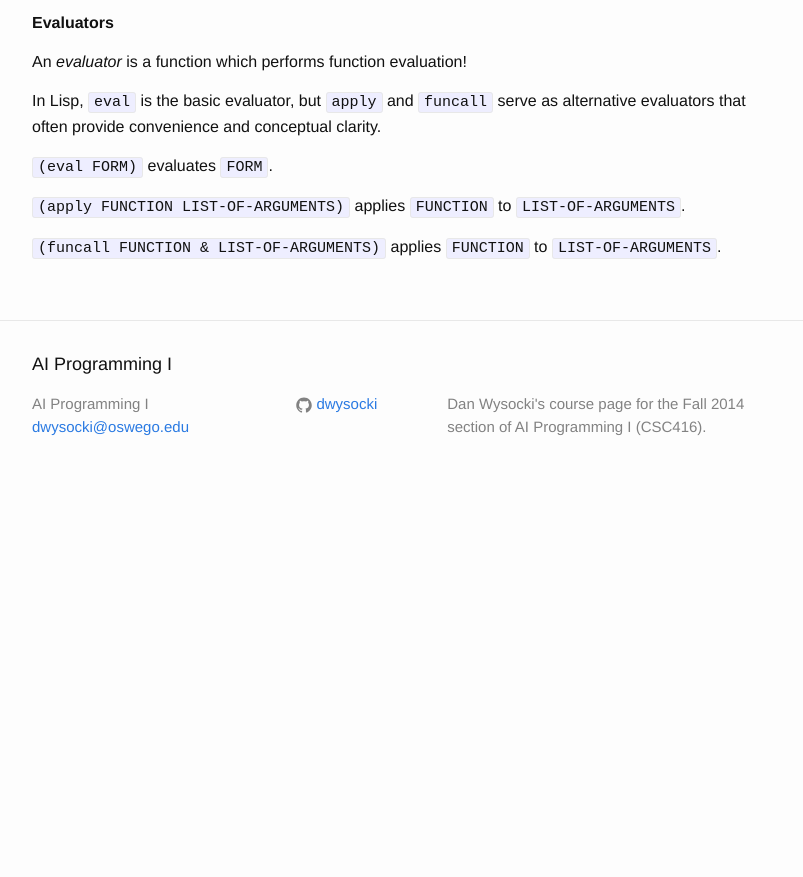
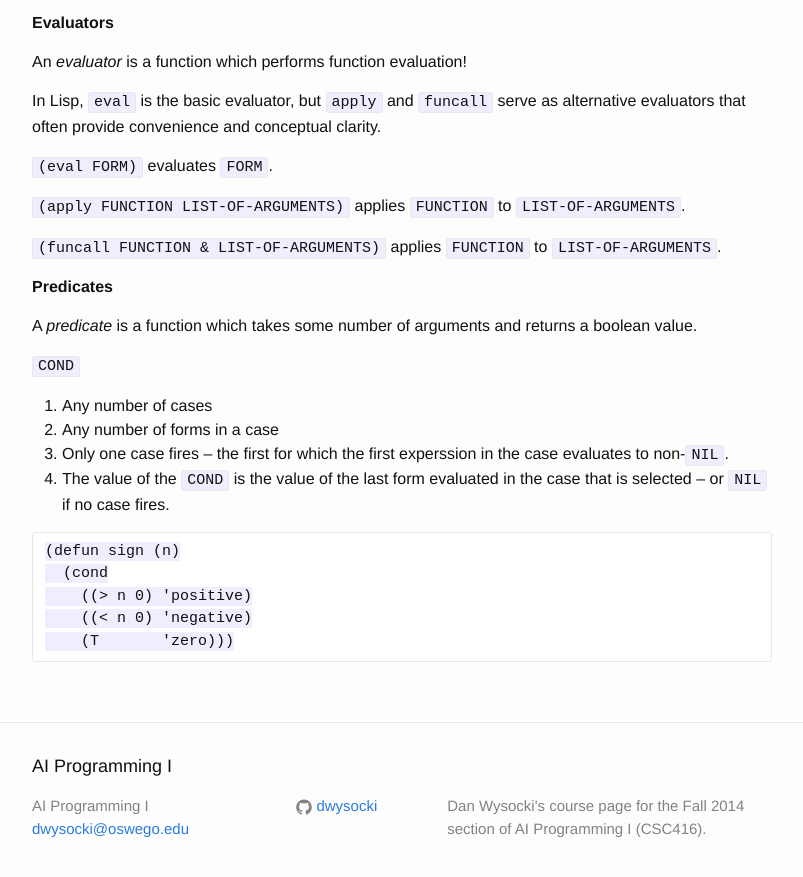
Before and after one commit to dwysocki/ai-programming1, a Jekyll site: the page built from notes.md, in a window 1280 px wide and 900 px high, scrolled down 4146 px. Shown: the top 877 px of the window, without its empty margins (238-1041 px from the left). Built offline with Jekyll 4.4.1, drawn with Linux system fonts in a browser that asks for light colours; before the commit the page ends 4644 px from its top, so only the background shows below that.

Commit message:
Class notes

````diff
--- a/notes.md
+++ b/notes.md
@@ -224,3 +224,26 @@ alternative evaluators that often provide convenience and conceptual clarity.
 
 `(funcall FUNCTION & LIST-OF-ARGUMENTS)` applies `FUNCTION` to
 `LIST-OF-ARGUMENTS`.
+
+**Predicates**
+
+A *predicate* is a function which takes some number of arguments and returns a
+boolean value.
+
+
+`COND`
+
+1. Any number of cases
+2. Any number of forms in a case
+3. Only one case fires -- the first for which the first experssion in the case
+   evaluates to non-`NIL`.
+4. The value of the `COND` is the value of the last form evaluated in the case
+   that is selected -- or `NIL` if no case fires.
+
+```
+(defun sign (n)
+  (cond
+    ((> n 0) 'positive)
+    ((< n 0) 'negative)
+    (T       'zero)))
+```
````
Also changed, not shown: _posts/sessions/2014-09-10-native-predicates-session.markdown (added, +50 -0 lines), sessions/native-predicates-session.txt (added, +39 -0 lines).
